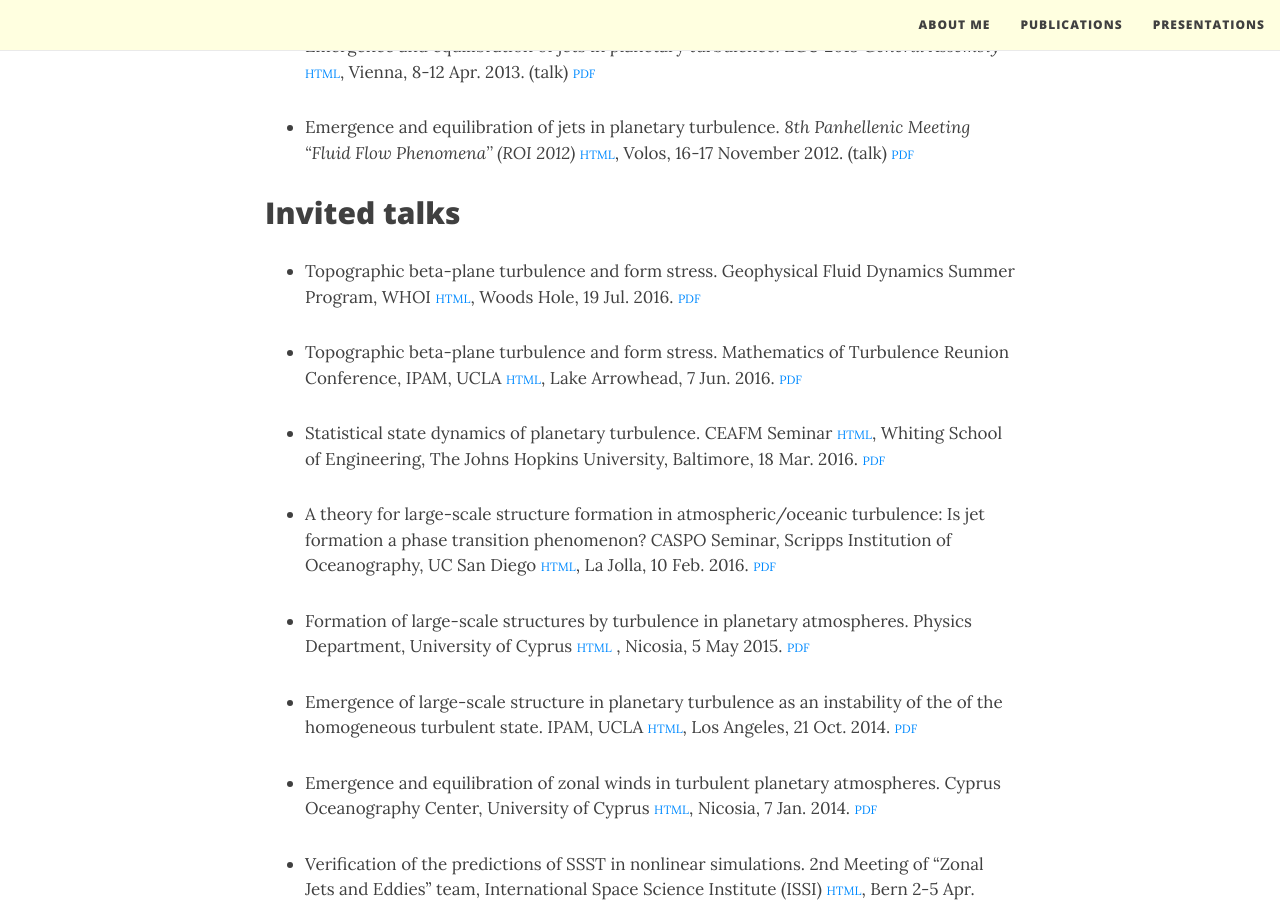
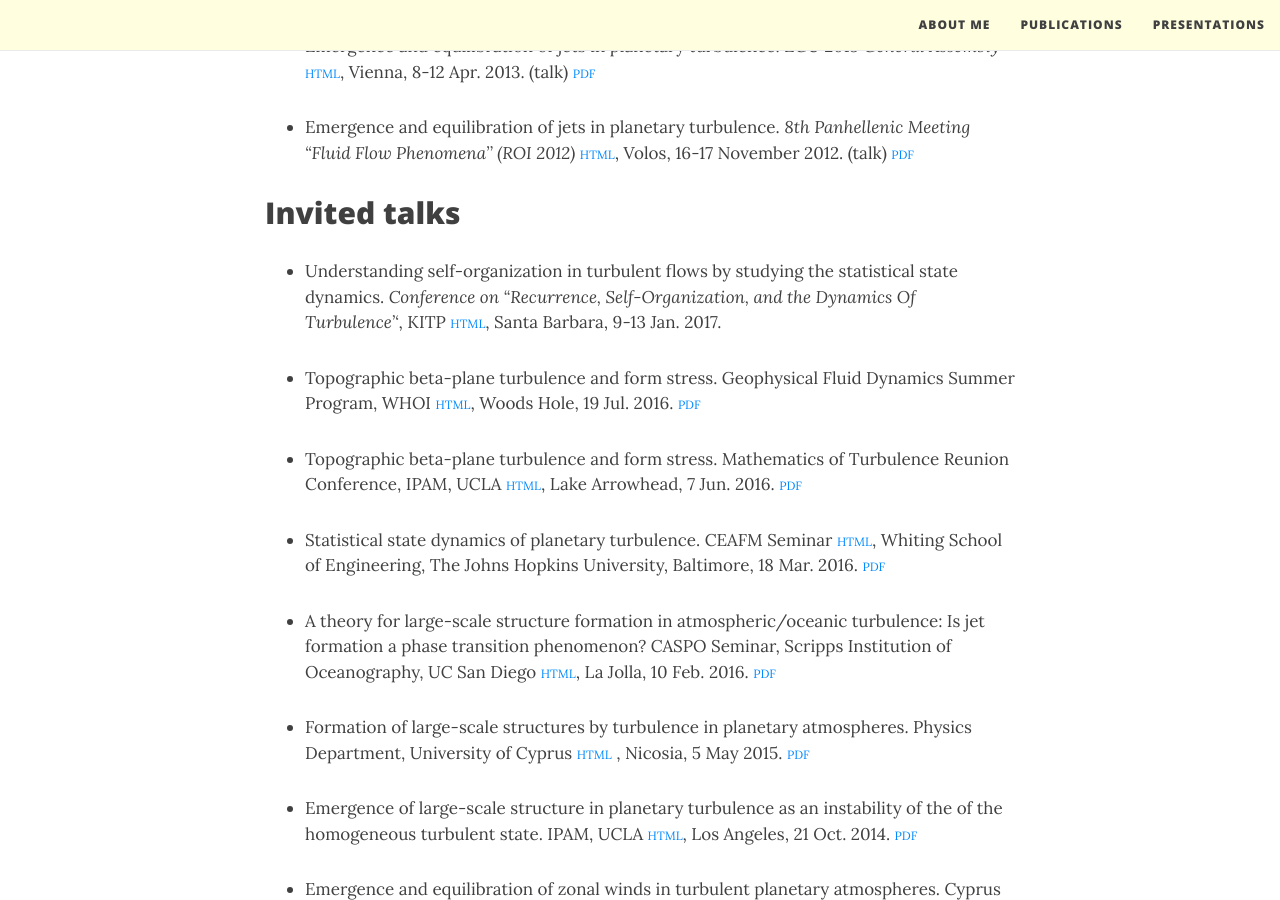
Before and after one commit to navidcy/navidcy.github.io, a Jekyll site: the page built from presentations.md, in a window 1280 px wide and 900 px high, scrolled down 650 px. Built offline with Jekyll 4.4.1, drawn with Linux system fonts in a browser that asks for light colours; nearby versions of some CDN libraries.

Commit message:
added KITP talk title

```diff
--- a/presentations.md
+++ b/presentations.md
@@ -20,6 +20,8 @@ title: Presentations
 
 
 ## Invited talks
+
+- Understanding self-organization in turbulent flows by studying the statistical state dynamics. _Conference on "Recurrence, Self-Organization, and the Dynamics Of Turbulence''_, KITP [<span style="font-variant:small-caps;">html</span>][KITP-site], Santa Barbara, 9-13 Jan. 2017.
 
 - Topographic beta-plane turbulence and form stress. Geophysical Fluid Dynamics Summer Program, WHOI [<span style="font-variant:small-caps;">html</span>][GFD-site], Woods Hole, 19 Jul. 2016. [<span style="font-variant:small-caps;">pdf</span>][GFD_July2016]
 
@@ -64,6 +66,7 @@ title: Presentations
 [COMECAP14-site]: http://comecap2014.chemistry.uoc.gr/
 [APSMar16-site]: https://www.aps.org/meetings/march/index.cfm
 [IPAM-site]: http://www.ipam.ucla.edu/
+[KITP-site]: http://www.kitp.ucsb.edu/
 [CEAFM-site]: http://pages.jh.edu/~ceafm/
 [Scripps-site]: http://scripps.ucsd.edu/
 [UCY-site]: http://www.ucy.ac.cy/phy/en/
```
